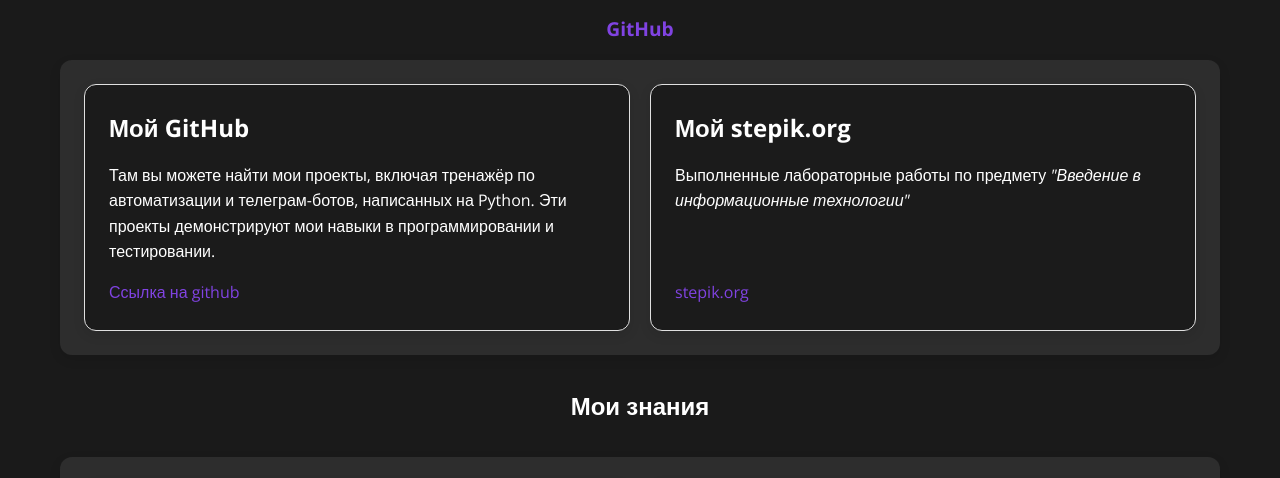
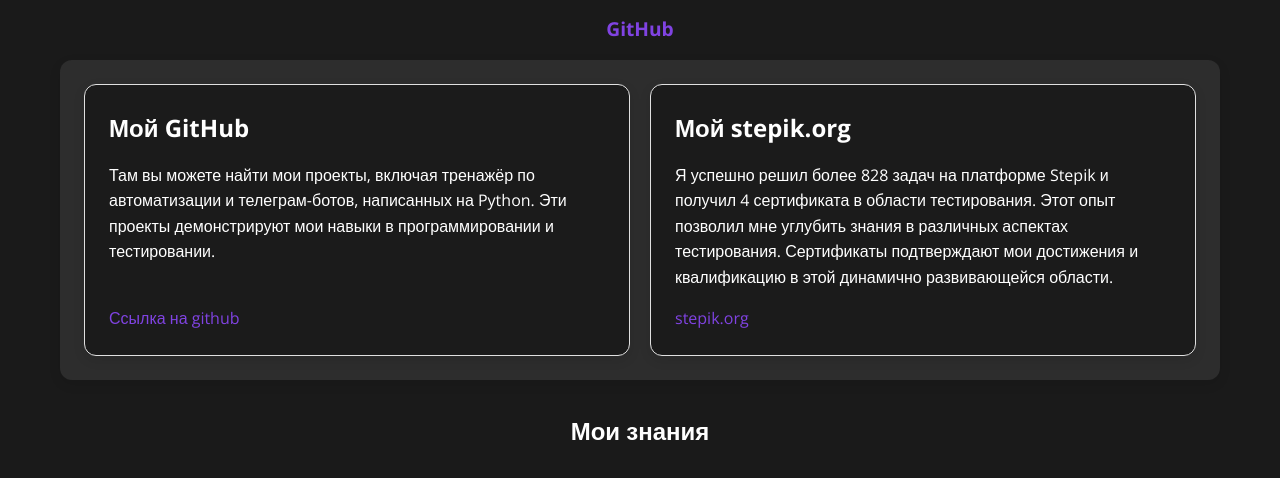
Before and after one commit to Pbnne/qa-web-testing, a plain HTML site: page index.html in a window 1280 px wide. Shown: the part 702-1180 px from the top of the page. Drawn offline with nearby package versions, Linux system fonts and the light colour scheme.

Commit message:
Update index.html

```diff
--- a/index.html
+++ b/index.html
@@ -59,7 +59,7 @@
                     <div class="project">
                         <div class="about_project">
                             <h2>Мой stepik.org</h2>
-                            <p>Выполненные лабораторные работы по предмету <i>"Введение в информационные технологии"</i></p>
+                            <p>Я успешно решил более 828 задач на платформе Stepik и получил 4 сертификата в области тестирования. Этот опыт позволил мне углубить знания в различных аспектах тестирования. Сертификаты подтверждают мои достижения и квалификацию в этой динамично развивающейся области.</p>
                             <a href="https://stepik.org/users/546768757/profile">stepik.org</a>
                         </div>
                     </div>
```
